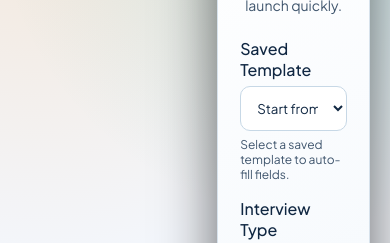
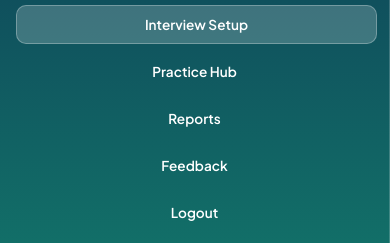
Before and after one commit to shivkumarudas/Smart-Interview-Platform, a website: page interview/interview-setup.html in a window 390 px wide. Shown: the part 151-394 px from the top of the page. Drawn offline with Linux system fonts and the light colour scheme; sample sign-in values are in the browser's storage.

Commit message:
Update interview-setup.css

```diff
--- a/interview/css/interview-setup.css
+++ b/interview/css/interview-setup.css
@@ -10,9 +10,47 @@ body {
   color: #fff;
   min-height: 100vh;
   display: flex;
+  align-items: flex-start;
+}
+
+.sidebar {
+  width: 250px;
+  min-height: 100vh;
+  padding: 28px 20px;
+  position: fixed;
+  top: 0;
+  left: 0;
+}
+
+.logo {
+  font-size: 1.5rem;
+  font-weight: 700;
+  margin-bottom: 30px;
+}
+
+.menu {
+  display: flex;
+  flex-direction: column;
+  gap: 8px;
+}
+
+.menu a {
+  display: block;
+  padding: 11px 13px;
+  border-radius: 10px;
+  font-size: 0.9rem;
+  font-weight: 600;
+  text-decoration: none;
+}
+
+.setup-main {
+  margin-left: 250px;
+  width: calc(100% - 250px);
+  min-height: 100vh;
+  padding: 20px;
+  display: flex;
   justify-content: center;
   align-items: center;
-  padding: 20px;
 }
 
 .setup-container {
@@ -118,7 +156,62 @@ input {
   color: #cbd5e1;
 }
 
+@media (max-width: 980px) {
+  .sidebar {
+    width: 220px;
+    padding-left: 16px;
+    padding-right: 16px;
+  }
+
+  .setup-main {
+    margin-left: 220px;
+    width: calc(100% - 220px);
+    padding: 14px;
+  }
+}
+
+@media (max-width: 860px) {
+  body {
+    display: block;
+  }
+
+  .sidebar {
+    width: 100%;
+    min-height: auto;
+    position: relative;
+    padding: 16px 14px 14px;
+  }
+
+  .logo {
+    margin-bottom: 16px;
+  }
+
+  .menu {
+    display: grid;
+    grid-template-columns: repeat(2, minmax(0, 1fr));
+    gap: 8px;
+  }
+
+  .menu a {
+    padding: 10px;
+    text-align: center;
+    font-size: 0.85rem;
+  }
+
+  .setup-main {
+    margin-left: 0;
+    width: 100%;
+    min-height: auto;
+    align-items: flex-start;
+    padding: 14px;
+  }
+}
+
 @media (max-width: 520px) {
+  .menu {
+    grid-template-columns: 1fr;
+  }
+
   .setup-container {
     padding: 22px;
   }
```
